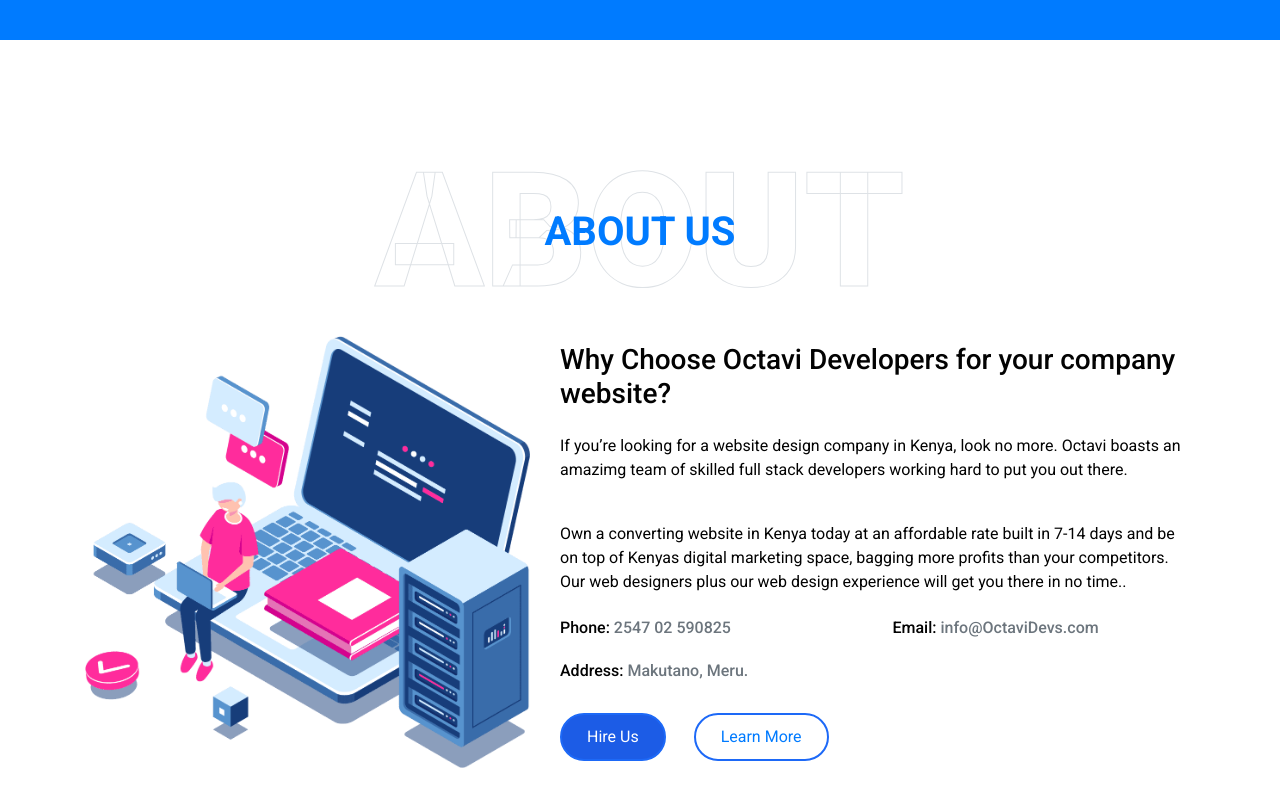
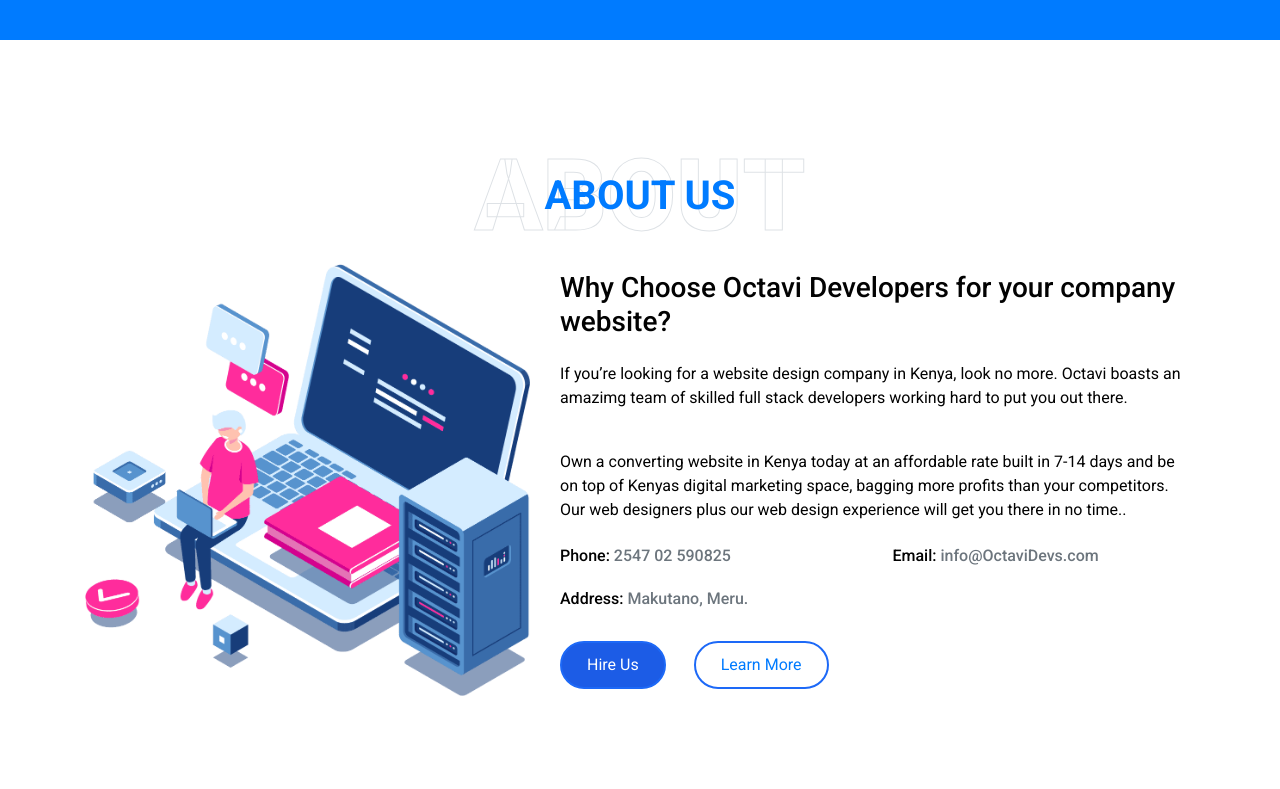
Before and after one commit to octavidevs/octavidevs.github.io, a plain HTML site: page index.html in a window 1280 px wide. Shown: the part 760-1549 px from the top of the page. Drawn offline with nearby package versions, Linux system fonts and the light colour scheme.

Commit message:
Update style.css

```diff
--- a/css/style.css
+++ b/css/style.css
@@ -106,7 +106,7 @@ h1,h2,h3,h4,h5,h6,p{
 }
 
 .display-1{
-  font-size: 160px;
+  font-size: 100px;
   font-weight: 1000;
 
 }
```
